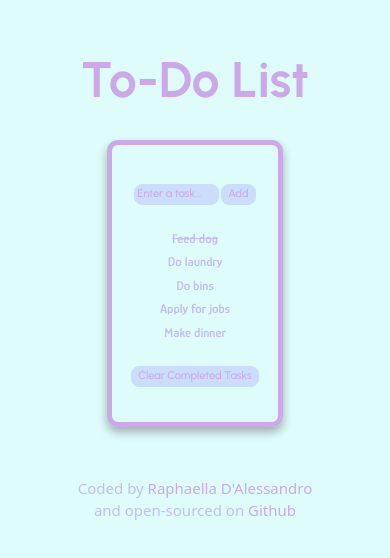
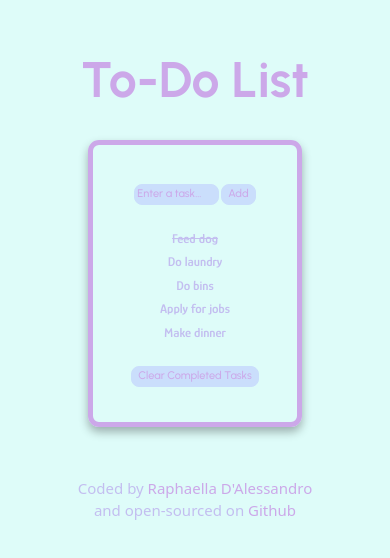
Before and after one commit to raphaella-rose/todo-list-project, a React (Create React App) app: page / in a window 390 px wide. Shown: the top 558 px of the page. Built offline with nearby package versions, Linux system fonts and the light colour scheme.

Commit message:
adjust container width

```diff
--- a/src/App.css
+++ b/src/App.css
@@ -14,9 +14,9 @@ h1 {
   border: 5px solid #cca8e9;
   border-radius: 11px;
   box-shadow: 0 5px 10px rgb(0 0 0 / 30%);
-  padding: 20px 15px 35px;
+  padding: 20px 15px 40px;
   text-align: center;
-  max-width: 45%;
+  max-width: 30%;
 }
 .search-bar {
   background: #cadefc;
@@ -74,6 +74,7 @@ h1 {
   }
   .container {
     padding: 10px 15px 35px;
+    max-width: 45%;
   }
   .search-bar {
     font-size: 13px;
@@ -97,6 +98,7 @@ h1 {
   }
   .container {
     padding: 10px 15px 35px;
+    max-width: 55%;
   }
   .search-bar {
     font-size: 11px;
```
